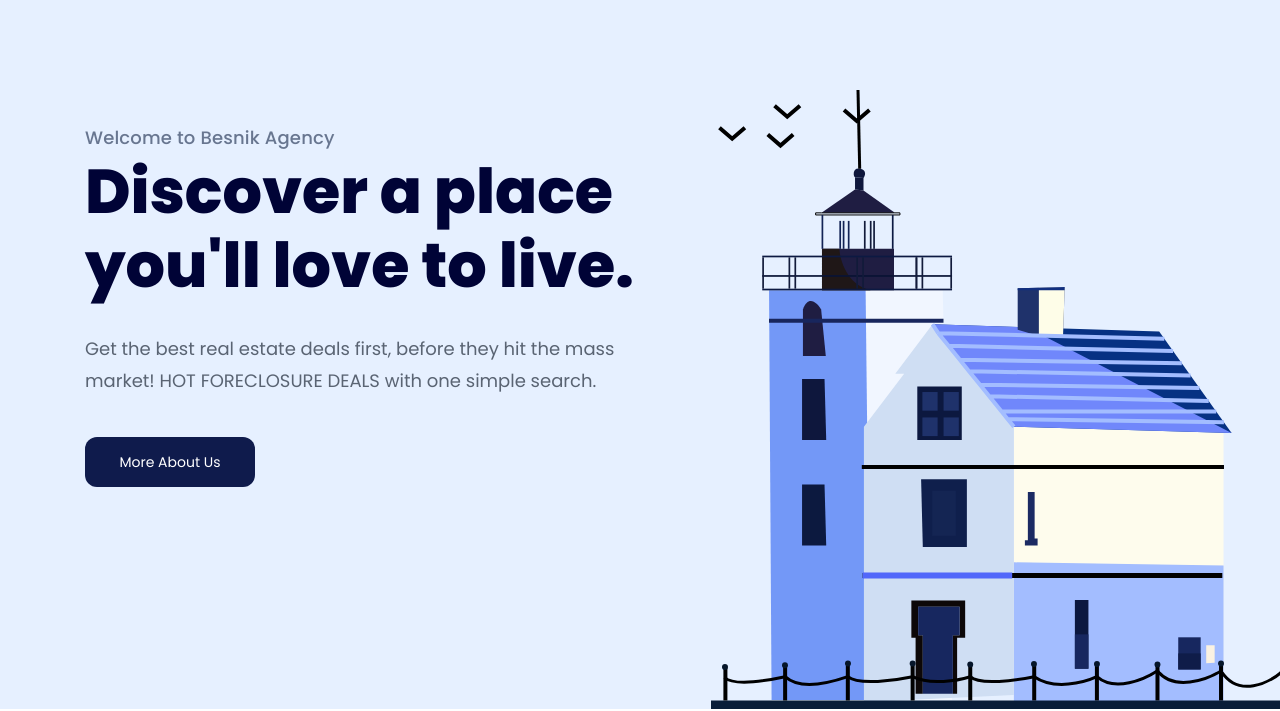
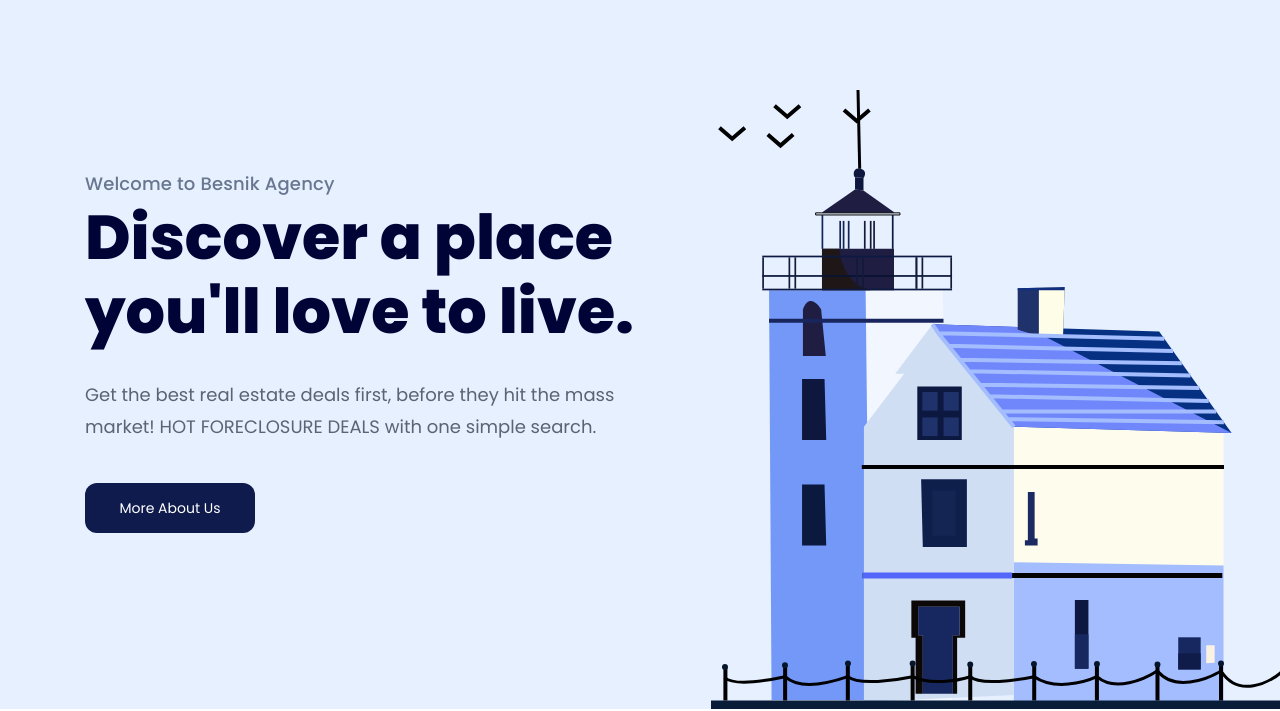
Before and after one commit to sonus162/f8-htmlcss-01, a plain HTML site: page index.html in a window 1280 px wide. Shown: the part 91-802 px from the top of the page. Drawn offline with Linux system fonts and the light colour scheme.

```diff
--- a/assets/css/style.css
+++ b/assets/css/style.css
@@ -50,14 +50,6 @@ a {
     top: -26px;
     z-index: 1;
 }
-
-.hero-wrap {
-    display: flex;
-    flex-direction: column;
-    position: relative;
-    background: #e6f0ff;
-    height: calc(100vh - 90px);
-}
 .navbar {
     display: flex;
     align-items: center;
@@ -92,8 +84,14 @@ a {
     margin-left: 18px;
     border-radius: 8px;
 }
-.hero {
-    margin-top: 130px;
+
+.hero-wrap {
+    display: flex;
+    flex-direction: column;
+    justify-content: center;
+    position: relative;
+    background: #e6f0ff;
+    height: calc(100vh - 90px);
 }
 .hero .info {
     width: 50%;
--- a/index.html
+++ b/index.html
@@ -8,13 +8,14 @@
     <link rel="preconnect" href="https://fonts.googleapis.com">
     <link rel="preconnect" href="https://fonts.gstatic.com" crossorigin>
     <link href="https://fonts.googleapis.com/css2?family=Lato:wght@700&display=swap" rel="stylesheet">
+    <link rel="icon" type="image/png" sizes="32x32" href="/assets/favicon/favicon-32x32.png">
     <link rel="stylesheet" href="./assets/css/reset.css">
     <link rel="stylesheet" href="./assets/fonts/font.css">
     <link rel="stylesheet" href="./assets/css/style.css">
 </head>
 
 <body>
-    <main>
+    <!-- header -->
     <header class="fix-header">
         <div class="content">
             <nav class="navbar">
@@ -42,6 +43,7 @@
         </div>
     </header>
 
+    <main>
         <!-- Hero -->
         <div class="hero-wrap">
             <div class="content">
@@ -312,6 +314,7 @@
                 </div>
             </div>
         </div>
+    </main>
 
     <!-- Footer -->
     <footer class="footer">
@@ -366,7 +369,6 @@
             </div>
         </div>
     </footer>
-    </main>
 </body>
 
 </html>
```
Also changed, not shown: assets/favicon/favicon-32x32.png (added). Lines whose indentation alone changed are shown as unchanged.
